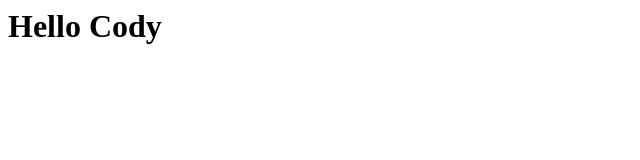
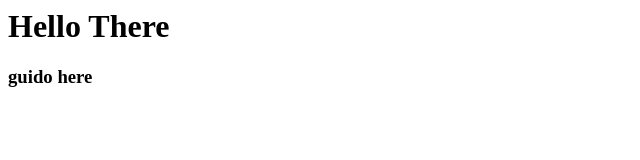
Before and after one commit to cbecker2022/cloudflare, a plain HTML site: page index.html in a window 1280 px wide. Shown: the whole page, without its empty margins (0-640 px from the left). Drawn offline with Linux system fonts and the light colour scheme.

Commit message:
guido update

```diff
--- a/index.html
+++ b/index.html
@@ -1 +1,2 @@
-<h1>Hello Cody</h1>
+<h1>Hello There</h1>
+<h3>guido here</h3>
```
